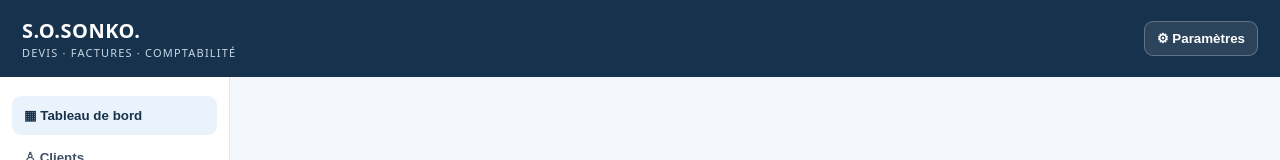
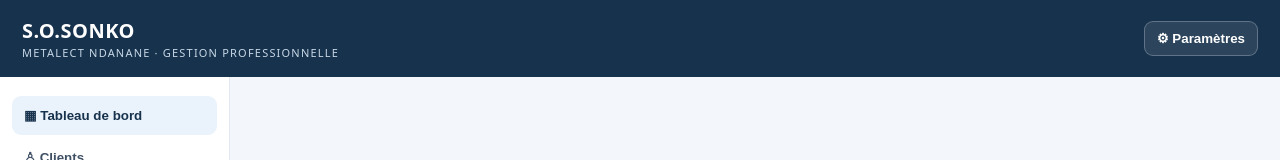
Before and after one commit to matmeta383-design/Gestion-pro-android, a plain HTML site: page index.html in a window 1280 px wide. Shown: the top 160 px of the page. Drawn offline with Linux system fonts and the light colour scheme.

Commit message:
Update index.html

```diff
--- a/index.html
+++ b/index.html
@@ -97,7 +97,7 @@ footer{padding:20px;color:var(--muted);font-size:12px;text-align:center}
 </style>
 </head>
 <body>
-<header><div class="brand">S.O.SONKO.<small>DEVIS · FACTURES · COMPTABILITÉ</small></div><button onclick="openSettings()">⚙ Paramètres</button></header>
+<header><div class="brand">S.O.SONKO<small>METALECT NDANANE · GESTION PROFESSIONNELLE</small></div><button onclick="openSettings()">⚙ Paramètres</button></header>
 <div class="layout">
 <nav id="nav">
 <button class="active" data-page="dashboard">▦ Tableau de bord</button>
```
